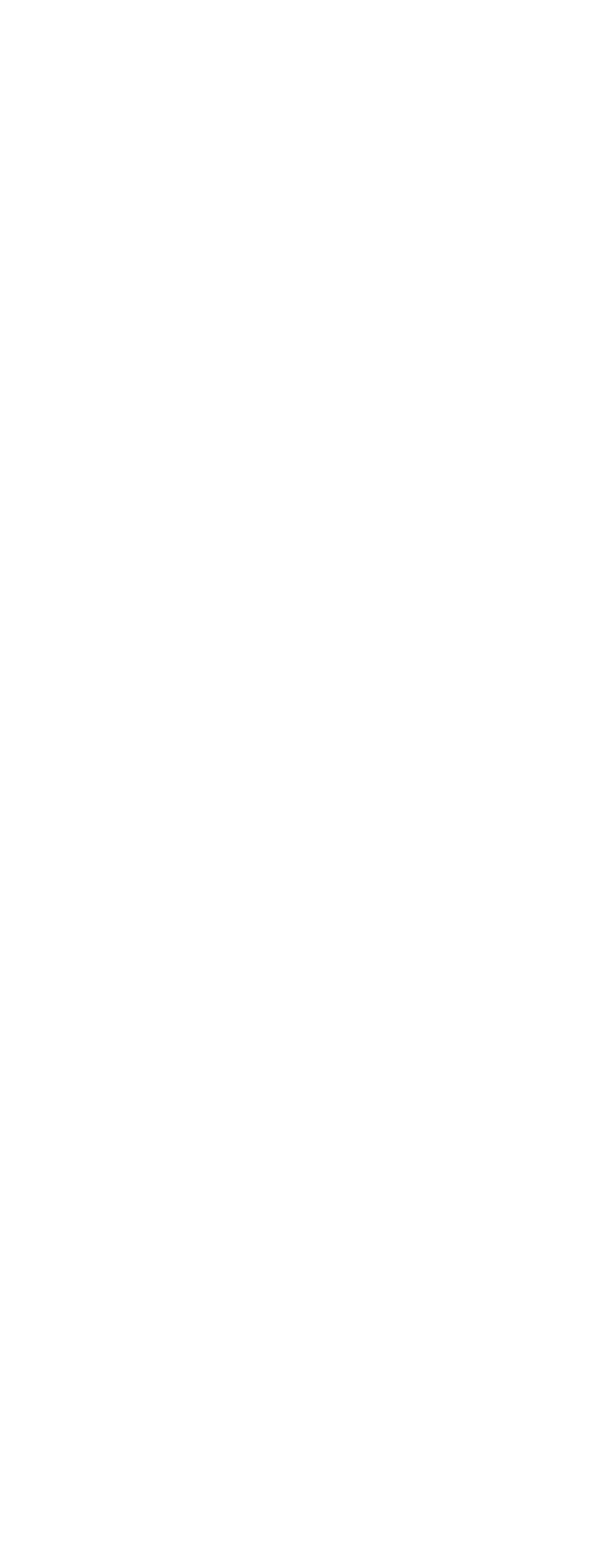
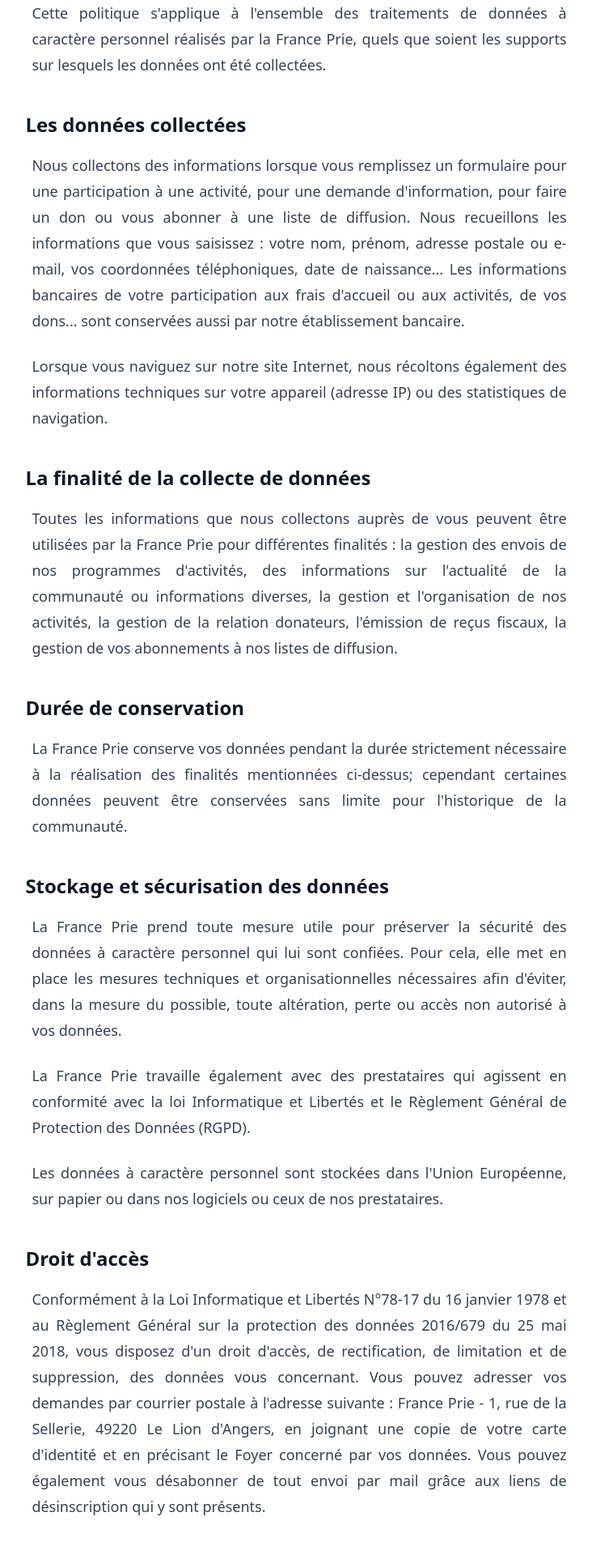
Before and after one commit to Public-Rosary/lafranceprie, a Next.js app: page /rgdp in a window 1280 px wide. Before the commit this address had no page. Shown: the part 560-2480 px from the top of the page at 81% size, without its empty margins (270-1002 px from the left). Before the commit the page ends 800 px from the top, so only its background shows below. Built offline with nearby package versions, Linux system fonts and the light colour scheme; a web font is replaced by a local one.

Commit message:
Add data protection page

```diff
--- /dev/null
+++ b/pages/rgdp.tsx
@@ -0,0 +1,116 @@
+/* eslint-disable react/no-unescaped-entities */
+import type { NextPage } from "next";
+import Head from "next/head";
+
+import Layout from "../components/layout";
+
+const LegalsPage: NextPage = () => {
+  return (
+    <>
+      <Head>
+        <title>La France prie | Mentions légales | RGDP</title>
+        <meta
+          name="description"
+          content="une initiative de laïcs catholiques pour promouvoir et multiplier la récitation du chapelet pour la France dans l'espace public pour ainsi confier cet espace à la Sainte Vierge et obtenir d'elle le retour de la paix et de la liberté dans le respect du droit naturel dans la société française"
+        />
+        <link rel="icon" href="/favicon.ico" />
+        <meta
+          property="og:url"
+          content="https://www.lafranceprie.org/rgdp"
+        ></meta>
+      </Head>
+      <Layout>
+        <main className="mx-auto my-8 max-w-7xl px-4 sm:px-6 md:my-8 lg:my-12 lg:px-8 xl:my-12">
+          <div className="text-center">
+            <h3 className="text-2xl font-extrabold tracking-tight text-indigo-400 md:text-3xl lg:text-4xl ">
+              Mentions légales | Politique RGPD
+            </h3>
+          </div>
+          <div className="prose my-12 mx-auto w-full p-1 text-justify prose-h3:relative prose-h3:-left-2 lg:prose-lg lg:my-24">
+            <h3>Champs d'application</h3>
+            <p>
+              Cette politique s'applique à l'ensemble des traitements de données
+              à caractère personnel réalisés par la France Prie, quels que
+              soient les supports sur lesquels les données ont été collectées.
+            </p>
+            <h3>Les données collectées</h3>
+            <p>
+              Nous collectons des informations lorsque vous remplissez un
+              formulaire pour une participation à une activité, pour une demande
+              d'information, pour faire un don ou vous abonner à une liste de
+              diffusion. Nous recueillons les informations que vous saisissez :
+              votre nom, prénom, adresse postale ou e-mail, vos coordonnées
+              téléphoniques, date de naissance... Les informations bancaires de
+              votre participation aux frais d'accueil ou aux activités, de vos
+              dons... sont conservées aussi par notre établissement bancaire.
+            </p>
+            <p>
+              Lorsque vous naviguez sur notre site Internet, nous récoltons
+              également des informations techniques sur votre appareil (adresse
+              IP) ou des statistiques de navigation.
+            </p>
+            <h3>La finalité de la collecte de données</h3>
+            <p>
+              Toutes les informations que nous collectons auprès de vous peuvent
+              être utilisées par la France Prie pour différentes finalités : la
+              gestion des envois de nos programmes d'activités, des informations
+              sur l'actualité de la communauté ou informations diverses, la
+              gestion et l'organisation de nos activités, la gestion de la
+              relation donateurs, l'émission de reçus fiscaux, la gestion de vos
+              abonnements à nos listes de diffusion.
+            </p>
+            <h3>Durée de conservation</h3>
+            <p>
+              La France Prie conserve vos données pendant la durée strictement
+              nécessaire à la réalisation des finalités mentionnées ci-dessus;
+              cependant certaines données peuvent être conservées sans limite
+              pour l'historique de la communauté.
+            </p>
+            <h3>Stockage et sécurisation des données</h3>
+            <p>
+              La France Prie prend toute mesure utile pour préserver la sécurité
+              des données à caractère personnel qui lui sont confiées. Pour
+              cela, elle met en place les mesures techniques et
+              organisationnelles nécessaires afin d'éviter, dans la mesure du
+              possible, toute altération, perte ou accès non autorisé à vos
+              données.
+            </p>
+            <p>
+              La France Prie travaille également avec des prestataires qui
+              agissent en conformité avec la loi Informatique et Libertés et le
+              Règlement Général de Protection des Données (RGPD).
+            </p>
+            <p>
+              Les données à caractère personnel sont stockées dans l'Union
+              Européenne, sur papier ou dans nos logiciels ou ceux de nos
+              prestataires.
+            </p>
+            <h3>Droit d'accès</h3>
+            <p>
+              Conformément à la Loi Informatique et Libertés N°78-17 du 16
+              janvier 1978 et au Règlement Général sur la protection des données
+              2016/679 du 25 mai 2018, vous disposez d'un droit d'accès, de
+              rectification, de limitation et de suppression, des données vous
+              concernant. Vous pouvez adresser vos demandes par courrier postale
+              à l'adresse suivante : France Prie - 1, rue de la Sellerie, 49220
+              Le Lion d'Angers, en joignant une copie de votre carte d'identité
+              et en précisant le Foyer concerné par vos données. Vous pouvez
+              également vous désabonner de tout envoi par mail grâce aux liens
+              de désinscription qui y sont présents.
+            </p>
+            <h3>Consentement</h3>
+            <p>
+              En utilisant notre site internet, vous consentez à notre politique
+              de confidentialité. Pour les autres supports, des mentions sont
+              portées sur chaque document pour vous éclairer sur l'utilisation
+              que nous faisons de vos données personnelles et sur vos droits en
+              la matière.
+            </p>
+          </div>
+        </main>
+      </Layout>
+    </>
+  );
+};
+
+export default LegalsPage;
```
